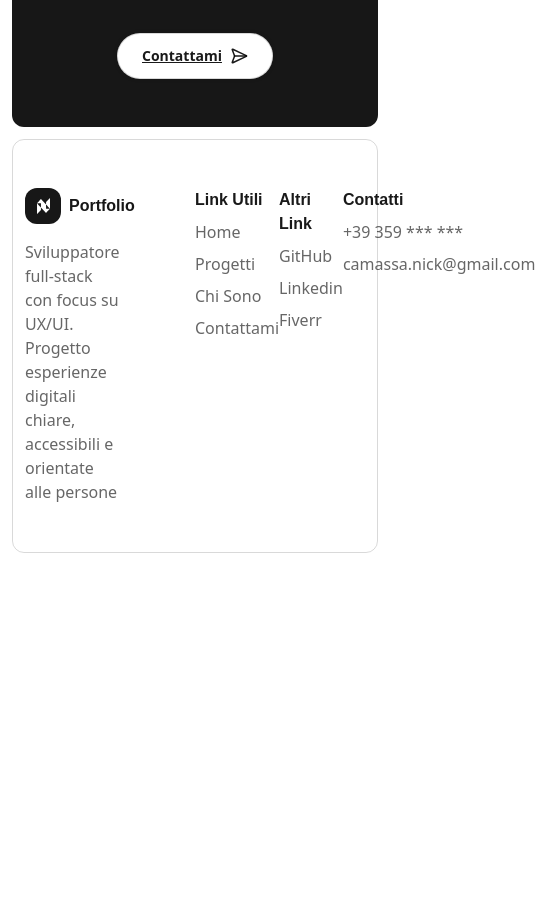
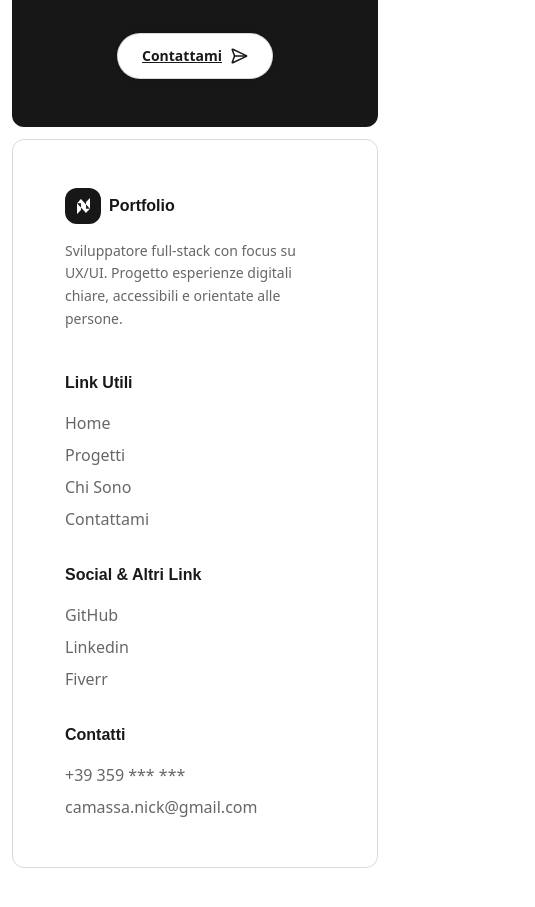
Before and after one commit to nicolocamassa/portfolio, a Next.js app: page / in a window 390 px wide. Shown: the part 3760-4667 px from the top of the page, 535 px wide, since content can reach past the window. Before the commit the page ends 4353 px from the top, so only its background shows below. Built offline with nearby package versions, Linux system fonts and the light colour scheme; a web font is replaced by a local one.

Commit message:
feat: footer responsiveness and SEO upgraded

```diff
--- a/app/components/sections/MainContainer.tsx
+++ b/app/components/sections/MainContainer.tsx
@@ -5,7 +5,8 @@ export default function MainContainer({ children, className = "" }: { children:
         <div className={`max-w-[1400px] mx-auto px-3 md:px-5 ${className}
                         [&_h2]:text-4xl  [&_h2]:md:text-6xl
                         [&_h2]:tracking-tight [&_h2]:text-balance
-                        [&_h2]:max-w-full [&_h2]:md:max-w-2/3 [&_h2]:font-sans [&_h2]:font-semibold`}>
+                        [&_h2]:max-w-full [&_h2]:md:max-w-2/3 [&_h2]:font-sans [&_h2]:font-semibold
+                        xl:px-0 lg:px-25 md:px-20`}>
             { children }
         </div>
     )
--- a/app/components/ui/FooterNav.tsx
+++ b/app/components/ui/FooterNav.tsx
@@ -1,39 +1,82 @@
 import MainContainer from "../sections/MainContainer";
 import { LogoText } from "../SVG/Logo";
 
+// Nota: Se usi Next.js, sostituisci <a> con <Link href="...">
+// Se usi React Router, usa <Link to="...">
+
 export default function FooterNav() {
   return (
-    <div className="w-full border border-[var(--border-default)] rounded-xl py-12 lg:py-16">
-      <MainContainer className="flex justify-between">
-        <div className="logoContainer flex flex-col items-start gap-2 w-1/4">
+    <div className="w-full border rounded-xl border-[var(--border-default)] py-12 lg:py-16 bg-[var(--bg-primary)] px-10 md:px-8">
+      <MainContainer className="flex flex-col lg:flex-row justify-between gap-10 lg:gap-0">
+
+        {/* --- SEZIONE LOGO E DESCRIZIONE --- */}
+        <div className="flex flex-col items-start gap-4 w-full lg:w-1/4">
           <LogoText />
-          <p className="mt-2 max-w-prose text-[var(--text-secondary)]">
+          <p className="max-w-prose text-[var(--text-secondary)] text-sm leading-relaxed">
             Sviluppatore full-stack con focus su UX/UI. Progetto esperienze
-            digitali chiare, accessibili e orientate alle persone
+            digitali chiare, accessibili e orientate alle persone.
           </p>
         </div>
 
-        <nav className="flex w-2/4 justify-between">
-          <ul className="flex flex-col gap-2 [li:first-child]:font-bold text-[var(--text-secondary)]">
-            <li><h4 className="font-bold text-[var(--text-primary)] text-md font-sans">Link Utili</h4></li>
-            <li>Home</li>
-            <li>Progetti</li>
-            <li>Chi Sono</li>
-            <li>Contattami</li>
-          </ul>
+        {/* --- SEZIONE NAVIGAZIONE --- */}
+        <nav className="w-full lg:w-2/3" aria-label="Footer Navigation">
+          <div className="grid grid-cols-1 sm:grid-cols-2 md:grid-cols-3 gap-8 lg:gap-4 lg:justify-items-end">
 
-          <ul className="flex flex-col gap-2 [li:first-child]:font-bold text-[var(--text-secondary)]">
-            <li><h4 className="font-bold text-[var(--text-primary)] text-md font-sans">Altri Link</h4></li>
-            <li>GitHub</li>
-            <li>Linkedin</li>
-            <li>Fiverr</li>
-          </ul>
+            {/* Colonna 1: Link Utili */}
+            <div className="flex flex-col gap-4">
+              <h4 className="font-bold text-[var(--text-primary)] text-md font-sans">
+                Link Utili
+              </h4>
+              <ul className="flex flex-col gap-2 text-[var(--text-secondary)]">
+                <li>
+                  <a href="/" className="hover:text-[var(--text-primary)] transition-colors">Home</a>
+                </li>
+                <li>
+                  <a href="/progetti" className="hover:text-[var(--text-primary)] transition-colors">Progetti</a>
+                </li>
+                <li>
+                  <a href="/chi-sono" className="hover:text-[var(--text-primary)] transition-colors">Chi Sono</a>
+                </li>
+                <li>
+                  <a href="/contatti" className="hover:text-[var(--text-primary)] transition-colors">Contattami</a>
+                </li>
+              </ul>
+            </div>
 
-          <ul className="flex flex-col gap-2 [li:first-child]:font-bold text-[var(--text-secondary)]">
-            <li><h4 className="font-bold text-[var(--text-primary)] text-md font-sans">Contatti</h4></li>
-            <li>+39 359 *** ***</li>
-            <li>camassa.nick@gmail.com</li>
-          </ul>
+            {/* Colonna 2: Altri Link */}
+            <div className="flex flex-col gap-4">
+              <h4 className="font-bold text-[var(--text-primary)] text-md font-sans">
+                Social & Altri Link
+              </h4>
+              <ul className="flex flex-col gap-2 text-[var(--text-secondary)]">
+                <li>
+                  <a href="https://github.com/..." target="_blank" rel="noopener noreferrer" className="hover:text-[var(--text-primary)] transition-colors">GitHub</a>
+                </li>
+                <li>
+                  <a href="https://linkedin.com/in/..." target="_blank" rel="noopener noreferrer" className="hover:text-[var(--text-primary)] transition-colors">Linkedin</a>
+                </li>
+                <li>
+                  <a href="https://fiverr.com/..." target="_blank" rel="noopener noreferrer" className="hover:text-[var(--text-primary)] transition-colors">Fiverr</a>
+                </li>
+              </ul>
+            </div>
+
+            {/* Colonna 3: Contatti */}
+            <div className="flex flex-col gap-4">
+              <h4 className="font-bold text-[var(--text-primary)] text-md font-sans">
+                Contatti
+              </h4>
+              <address className="flex flex-col gap-2 text-[var(--text-secondary)] not-italic">
+                <a href="tel:+39359XXXXXXX" className="hover:text-[var(--text-primary)] transition-colors">
+                  +39 359 *** ***
+                </a>
+                <a href="mailto:camassa.nick@gmail.com" className="hover:text-[var(--text-primary)] transition-colors break-all">
+                  camassa.nick@gmail.com
+                </a>
+              </address>
+            </div>
+
+          </div>
         </nav>
       </MainContainer>
     </div>
```
